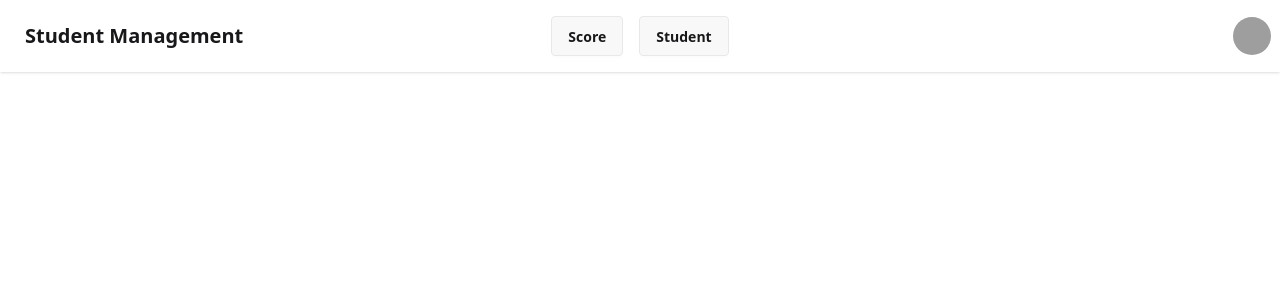
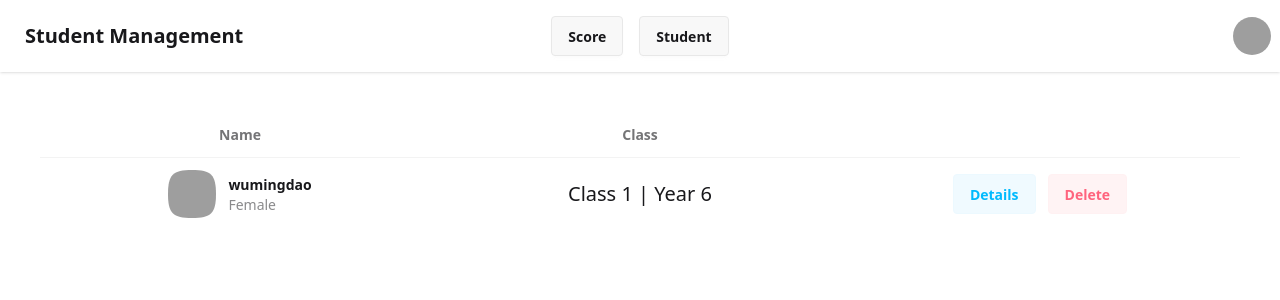
Before and after one commit to WuMingDao/student-management-ts-frontend, a React (Vite) app: page /home/student in a window 1280 px wide. Shown: the top 300 px of the page. Built offline with nearby package versions, Linux system fonts and the light colour scheme; grey boxes are pictures that could not be loaded.

Commit message:
Add student list

```diff
--- /dev/null
+++ b/src/feature/student/StudentList.tsx
@@ -0,0 +1,43 @@
+export const Component = function StudentList() {
+  return (
+    <div className="p-10">
+      <div className="overflow-x-auto">
+        <table className="table">
+          {/* head */}
+          <thead>
+            <tr className="text-center">
+              <th className="w-1/3">Name</th>
+              <th className="w-1/3">Class</th>
+              <th className="w-1/3"></th>
+            </tr>
+          </thead>
+          <tr>
+            <td>
+              <div className="flex justify-center items-center gap-3">
+                <div className="avatar">
+                  <div className="mask mask-squircle h-12 w-12">
+                    <img
+                      src="https://img.daisyui.com/images/profile/demo/2@94.webp"
+                      alt="Avatar Tailwind CSS Component"
+                    />
+                  </div>
+                </div>
+                <div>
+                  <div className="font-bold">wumingdao</div>
+                  <div className="text-sm opacity-50">Female</div>
+                </div>
+              </div>
+            </td>
+            <td className="text-center text-xl">Class 1 | Year 6</td>
+            <th className="text-center">
+              <div className="flex justify-center gap-3">
+                <button className="btn btn-soft btn-info">Details</button>
+                <button className="btn btn-soft btn-error">Delete</button>
+              </div>
+            </th>
+          </tr>
+        </table>
+      </div>
+    </div>
+  );
+};
--- a/src/router/index.tsx
+++ b/src/router/index.tsx
@@ -5,6 +5,8 @@ export const router = createBrowserRouter([
   {
     path: "/",
     Component: AppLayout,
+    // Routing protection
+    // errorElement
     children: [
       {
         index: true,
@@ -16,7 +18,8 @@ export const router = createBrowserRouter([
         children: [
           { index: true, element: <Navigate to="score" replace /> },
           {
-            element: <></>,
+            // just show toolbar
+            // element: <></>,
             children: [
               {
                 path: "score",
@@ -24,7 +27,7 @@ export const router = createBrowserRouter([
               },
               {
                 path: "student",
-                element: <div>Student</div>,
+                lazy: () => import("../feature/student/StudentList"),
               },
             ],
           },
--- a/src/ui/NavBar.tsx
+++ b/src/ui/NavBar.tsx
@@ -58,7 +58,9 @@ function NavBar() {
               <button className="btn">Score</button>
             </li>
             <li>
-              <button className="btn">Student</button>
+              <button className="btn" onClick={() => navigate("/home/student")}>
+                Student
+              </button>
             </li>
           </ul>
         </div>
```
